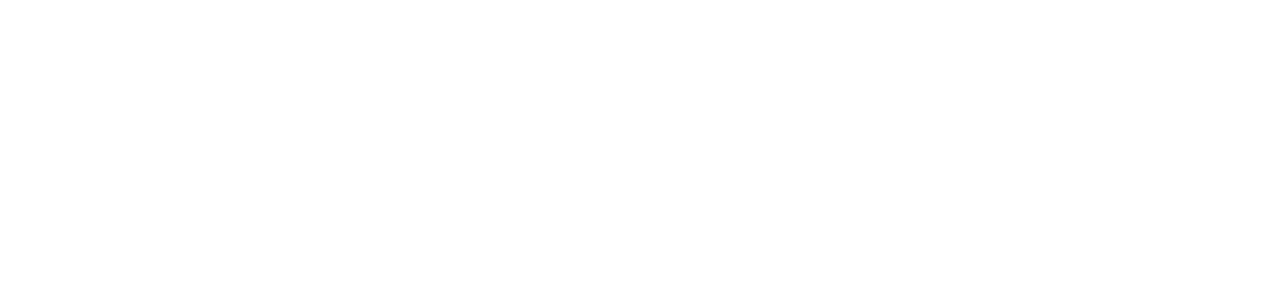
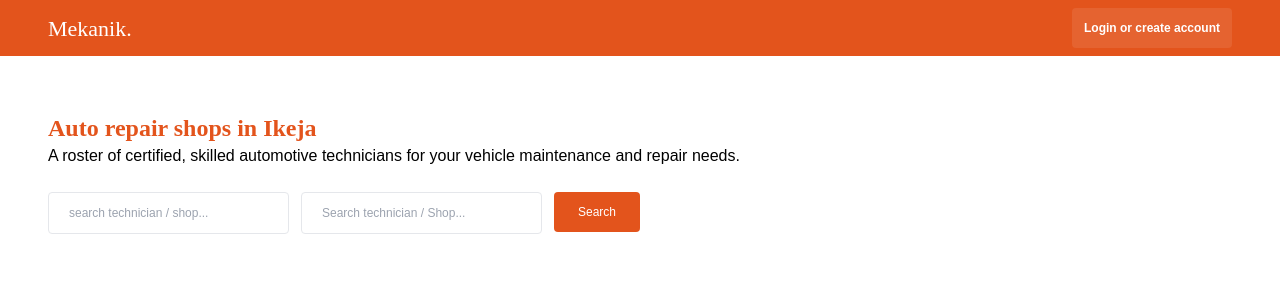
Before and after one commit to nhurudheen/Mekanik, a React (Create React App) app: page /repairShop in a window 1280 px wide. Before the commit this address had no page. Shown: the top 300 px of the page. Built offline with nearby package versions, Linux system fonts and the light colour scheme.

Commit message:
Inputfield Component

```diff
--- a/package.json
+++ b/package.json
@@ -6,10 +6,13 @@
     "@testing-library/jest-dom": "^5.17.0",
     "@testing-library/react": "^13.4.0",
     "@testing-library/user-event": "^13.5.0",
+    "postcss-flexbugs-fixes": "^5.0.2",
+    "postcss-normalize": "^10.0.1",
+    "postcss-preset-env": "^9.3.0",
     "react": "^18.2.0",
     "react-dom": "^18.2.0",
     "react-router-dom": "^6.21.0",
-    "react-scripts": "5.0.1",
+    "react-scripts": "^5.0.1",
     "web-vitals": "^2.1.4"
   },
   "scripts": {
--- a/src/App.js
+++ b/src/App.js
@@ -9,7 +9,7 @@
       <BrowserRouter>
       <Routes>
         <Route path='/' element={<LandingPage/>}/>
-        <Route path='/repair_shop' element={<RepairShop/>}/>
+        <Route path='/repairShop' element={<RepairShop/>}/>
       </Routes>
       </BrowserRouter>
     </div>
--- a/src/Components/button.js
+++ b/src/Components/button.js
@@ -2,7 +2,7 @@
 const Button = ({btnText, btnLink, btnTarget}) =>{
     return(
         <div>
-             <Link to={btnLink}  target={btnTarget}><button className="bg-mainOrange rounded px-5 py-3 md:px-6 md:py-4  text-white text-xs font-montserrat hover:scale-105">{btnText}</button></Link>
+             <Link to={btnLink}  target={btnTarget}><button className="bg-mainOrange rounded px-5 py-3 md:px-6  text-white text-xs font-montserrat hover:scale-105">{btnText}</button></Link>
         </div>
     )
 }
--- /dev/null
+++ b/src/Components/inputField.js
@@ -0,0 +1,9 @@
+const InputField = ({placeholder,inputType, inputName}) => {
+    return (
+    <div>
+        <input type={inputType} name={inputName} className="w-full rounded border border-[#FFFFFF8] text-offWhite text-xs px-5 py-3  focus:text-black focus:outline-none focus:border-[#00000050]" placeholder={placeholder} />
+    </div>
+    );
+}
+
+export default InputField;
--- a/src/Pages/landingPage.js
+++ b/src/Pages/landingPage.js
@@ -4,6 +4,7 @@
 import SpareParts from "../Components/spareParts";
 import CarBrand from "../Components/carBrand";
 import { Link } from "react-router-dom";
+import InputField from "../Components/inputField";
 const LandingPage = () => {
     document.title = "Home Page";
     return (
@@ -17,13 +18,15 @@
                             automotive experience. Find expert mechanics, just around the corner.</p>
 
                         <div className="py-3">
-                            <Button btnText={'Discover repair shops'} />
+                            <Button btnText={'Discover repair shops'}
+                                    btnLink={'/repairShop'}/>
                         </div>
                         <p className="font-montserrat text-sm font-semibold pb-4 pt-2">Or</p>
                         <p className="font-baskerVille text-base font-bold text-mainOrange">Track my car repair status</p>
 
-                        <div className="pt-4 flex gap-x-4">
-                            <input type="text" className="w-1/2 rounded border border-[#FFFFFF8] text-offWhite text-xs px-5 focus:text-black focus:outline-none focus:border-[#00000050]" placeholder="Enter a tracking ID..." />
+                        <div className="pt-4 flex gap-x-3 md:gap-x-4">
+                            <div className="w-1/2"><InputField placeholder={'Enter a tracking ID...'}
+                                                                inputType={'text'}/></div>
                             <Button btnText={'Track Repair'} />
                         </div>
                     </div>
@@ -39,16 +42,16 @@
                     </div>
 
                     <div className="grid grid-cols-2 md:grid-cols-5 pt-4 gap-4">
-                        <SpareParts partImage={"https://s3-alpha-sig.figma.com/img/c313/e718/efbe0a2c217f4fa281b8f0811804e4b3?Expires=1703462400&Signature=MxVGe7G2dQf5lwfR0i5a5yiDQ8IWPu1Da7yuk4bZWysygxbfxuLEPA~MHwHX9Ut3fESf9WQRFe-uabMR3bmAvUAAh9PepB21qazWJRYZ9~RqOMNuRcjfnOgVIkj16O56dyMYmDMyDeZJ3n5XUq~HCd5K8JYprcB1rQG9o6kTsSVMkrBJp38xEkuhtvYH8DT0APDO3DpYHoKFovFcFUtl0uU2~RhBojcd7qiZPYkbGqp1b-2TSPbuuo2c0M0cBwXMKPwJchdPreSXhiBZUyuNAjpvI7QC4mbo6eAYh39QInLq0IYhRslcr9hk0pIedGgDJxkMqwT7t3e-kXJ7zGaQXg__&Key-Pair-Id=APKAQ4GOSFWCVNEHN3O4"}
+                        <SpareParts partImage={"https://s3-alpha-sig.figma.com/img/c313/e718/efbe0a2c217f4fa281b8f0811804e4b3?Expires=1704672000&Signature=ZGa97glfmIgySOBy49vb3ASnsR4zxOnwC3KZngdvW7PVL4js8Gzh7QuWb1VBEojWQPzwJQye442xr7VUSGzKuyV8m9BrZ~pKW6YJibSSPi1Hx8TadFjx76n9bHWf1UEI6kW~L3cJAbF0VOE2JJ6J5hictjTYiWDzfO6CLwgb7zpXcfWjpSOVFTz1R8F8bIf9mexoX0BiP14ISsAbqtEgBWvzQS8t4ySM~kj1kiiQyNqbotIY1iQ0DL2mKNfDwS7LmBvttvzlIYJTAWYru1fuRdKa82GBwe-CUqTpDTceI54CDzpoG24hMqyQwog~3o~uOtzSyJ~WPt5zdprktZXY-Q__&Key-Pair-Id=APKAQ4GOSFWCVNEHN3O4"}
                             partName={"Engine"}
                             partLink={"#"} />
                         <SpareParts partImage={""}
                             partLink={"#"}
                             partName={"Kick starters"} />
-                        <SpareParts partImage={"https://s3-alpha-sig.figma.com/img/4d75/12e7/fc67d007d6a69c7fb8e5afd19712e389?Expires=1703462400&Signature=SCtgQykpf8Rz~Of8RzQB6YR3dpfiH8hGXerTYLIFDdYacPQ-ayDb0-Wk4TGqf9iuRAtbR7ScL33tSF9xSNv9CpeHKGl8o1jD~4qGuXz1GuUy8znTmGsfB6kuIyx0tWu8QpzC2XhMM9aowGy6GUn7-WBDNWxo1qiRQQ0g0gj2bDKOwIK~0YSfOLc80VNEg8dsH3VZoK8nqHMRdkcic2nNTnLH9nEwy08OAFW16~DnlovgNojBW3MBWqqU3w1z2dUVNmrPavNNbnKWrVXNHqkVg7rvn13EOeo9GXjQc7G8wTs~LL~UF-rw2WqSPS9xcY~yDKe79LNBlM0MlN9uKcYeKA__&Key-Pair-Id=APKAQ4GOSFWCVNEHN3O4"}
+                        <SpareParts partImage={"https://s3-alpha-sig.figma.com/img/4d75/12e7/fc67d007d6a69c7fb8e5afd19712e389?Expires=1704672000&Signature=EnNfsiZgBaRReqv943RTya4TG-x50q9AOTXW5tED3PL8Q1TEda9So8SLi-vCR3hQlyXIF1plluxC1X~5s8Ohxyh9hgcApy8jcZZ8MH9RhVLWIdBpztu8usF9EokGa7Ujnpa5QkIdDMG7jcSpqo5O0aE96nIop5vXBQrD9Fx~KyCaoS0ZTtvjZlfLPH~WqI1auD8gzg~-DcIo-hhP-xYLxnAJXo3OA3rGzkU6C37IWY3oYJsL2XIoTCxTS3Q26rkRaOpYWoppYeSQ~fuXBQmoCbpmUoO9xbDjbIQBtqdkFQji91Xfyi1ZvJf0eRZU8BTAOy2N-O8~RVveFaOCXboMew__&Key-Pair-Id=APKAQ4GOSFWCVNEHN3O4"}
                             partName={"Headlights"}
                             partLink={"#"} />
-                        <SpareParts partImage={"https://s3-alpha-sig.figma.com/img/3067/7283/f638f1dfea61ae79b95abb896da417e9?Expires=1703462400&Signature=K93fy-dUBckKjEYoYmLpFGIS6jxWLGpLKd1e1qXsj4Bcs~vIzzKQUmh~0Whe-YsaDuMDtDnhnjPFVO71XevFYhzEcZaC8sh0BlHRidcXVGZSLGxQ1g2~nVLH3Mewk~SlFNYqxd-LT8o~EWUjuwvulGTaOcc9xX2FcpGkNl6oZk5~y4NYWYVmqfc5QrcS2dQCIKAdeoNQTbSTEESCEko3vmjt-VxLEJ4bX-mYoncTu74NTIwup7cBEkS8vIj9tOjP0dIE2-vK08kpi95wbBjHWPFsrhFGg25WKsPWyOdNAG8WQ1-jyYhMcylwQHsV9JVi45A3vY7m-rvg7urH0l4qEg__&Key-Pair-Id=APKAQ4GOSFWCVNEHN3O4"}
+                        <SpareParts partImage={"https://s3-alpha-sig.figma.com/img/3067/7283/f638f1dfea61ae79b95abb896da417e9?Expires=1704672000&Signature=Ppv5yASFwxLyzNrFf3as9XL5YvGFJ1L61MRLimh5ht-b0j134ooewYu8Wc4~sXDaFHX9ZjhRvbEG8cGWPZZKlevWY8Y6qCZrPLG1P-yUM54A7rUbmszx4oU7SPSXhj1wlTglLhR-Hd31tRmxNUoTWCJVK3xzPF-2J5ChWoKNTGf97iFcx8-5ENQW7wP0Nom5iw2Y4IMpGDXdjrHjDN8wbzYt7sO8XG8F1kCqYBI9JlNiPW8c89i0wXGYmHFLi8nK7wytQA2dpz8XsQXRhrBWOo-luyAuTqKXw~6qGjuyg49JWPL~fb5BzP-Umw5sV4xnl7B5nw1yluk1M0JYUgb6xw__&Key-Pair-Id=APKAQ4GOSFWCVNEHN3O4"}
                             partName={"Mirrors"}
                             partLink={"#"} />
                         <SpareParts partImage={""}
@@ -57,10 +60,10 @@
                         <SpareParts partImage={""}
                             partName={"Break Pads"}
                             partLink={"#"} />
-                        <SpareParts partImage={"https://s3-alpha-sig.figma.com/img/9c64/796d/8c990488db1cf4fbb9320a10792be611?Expires=1703462400&Signature=bBOEhH2Wg5C4Jt5mH9lu7rQwI46b89c-M1eK1k0yab1ET4DpKqbYhjpPrDa32lCno0O4~PLg~w5iobj6u0Mw4ysqyUWuFRsDs1CmNj7Wj8D57V-PQ43VqR4eXHpQXMISS2xM~b1vuehk4y7FeLI~GrvLqQ9mIuGfCLVNZtWtNSZD2vIG6k0-sNPO8TbD9OdEb4n5U47iP8CwAj5VCfZcVG7ehpz9A70DXZtg5Ald2uK2xOaOrt-KcUwMWE07i4mujDOocPBL2qupSmpMerP4sHs8vax38dBnIH0RjI-J-gRpMxqiUqw2PgEDjUzqt0zem9Bfw8PSLZr-aSwmFYyv9Q__&Key-Pair-Id=APKAQ4GOSFWCVNEHN3O4"}
+                        <SpareParts partImage={"https://s3-alpha-sig.figma.com/img/9c64/796d/8c990488db1cf4fbb9320a10792be611?Expires=1704672000&Signature=GpW9714MKMZHSWBURXgl-6mcZTvUdDZ8JXKy7IyaItnOt3sEmfRdK3FWClzw9i8pERKC17QKVmfkPE8JFC7xPOVk8UJyMnJ2TBF~8j5Bx3XDYdpHHD9y6jw9Kyh-W-7AwDNiVvQEBgwJMXOSsct4m0wAHcAkM5D1J32YF~7RImlJe40jiIdmmrw8d~8xWZByJIXfeoynBeMD4zFCde-bPt4UgRtYergfg3ipRg9LwWzhTq9GFdCqUwHDGT~XmcQL1SrbQcyjvCZ2l-l01~vUE3BqE2ZPsgNKhNKHmC9pTfiXBKVEsu6Pidnui~4Vfk3w6yILmVOJxwfm3ldkvddBng__&Key-Pair-Id=APKAQ4GOSFWCVNEHN3O4"}
                             partName={"Batteries"}
                             partLink={"#"} />
-                        <SpareParts partImage={"https://s3-alpha-sig.figma.com/img/db17/8e18/918082b75af45fe1c57ffa8e772d91ab?Expires=1703462400&Signature=kZBVXVO49tB5X7GU8KQ3RCDjLlCgoXGAdwJBNihcEe1k~SErDcHl-UmvCfJcfOFVslglnHYZhGyMSaV~NGQLUMGKZX4DJsQLOd6mMdELDXlR6uG8pZXpBOWcUfpuv54i9h9i7IwClSfh1INcBv9kn4-jIJW4~KGwLOTs3KxnrvaPSpu7kVBIUPlGhfDC2NEZfPq3~hY8yL~K7Cqd4i09TuLORmGz-QUAtjm67ltxt7TAa5Xf1Me3sabUoWpM-02HNoaazFENoGfsCzoYfnvDk8XKiIyacjps3wtg70Kw1adoak32kmNzgfqH9q68BbfGbMIC4HqBQiFzrro-Mt9L8A__&Key-Pair-Id=APKAQ4GOSFWCVNEHN3O4"}
+                        <SpareParts partImage={"https://s3-alpha-sig.figma.com/img/db17/8e18/918082b75af45fe1c57ffa8e772d91ab?Expires=1704672000&Signature=FjbX3NUKdromzkBUs7FPgkQZqIp9qYNP1k5pO76vrmVZvvBxZclfCscHitx7HKxe-Rur9bk3THDaWPRGr95pLgbEBI083T3l6TxJwwp1QKV1nJW5g4MgUWyQ5t3P5CD-rgJdZLm7SpRP8naZjsst1VYzwVYQh2AkRifIn1UWrwUCd8RngqHYGN4oegbHbS8ZJpBu1DelvANCJtbv8RKar-Rzy8PJ9s5eq-mLof4-kdm7W2TyKe72yKZezsTvtlxwvnPb0zkaF2SDSCWzMdV8inr2hsSO4cksbMEDieUfjkCUwPZ7ZMCjvdAQ5-K5GmI9UNJQBCbGVNzG2KlGvEWO9A__&Key-Pair-Id=APKAQ4GOSFWCVNEHN3O4"}
                             partName={"Tyres and Rims"} />
                         <SpareParts partImage={""}
                             partName={"Exhausts"}
--- a/src/Pages/repairShop.js
+++ b/src/Pages/repairShop.js
@@ -1,12 +1,31 @@
+import Button from "../Components/button";
 import Header from "../Components/header";
+import InputField from "../Components/inputField";
 
-const RepairShop = ()=>{
-    document.title= "Repair Shops";
- return(
-    <div>
-        <Header/>
-        <p>This is my repair shop page</p>
-    </div>
- )
+const RepairShop = () => {
+    document.title = "Repair Shops";
+    return (
+        <div>
+            <Header />
+            <div className="px-6 md:px-12 my-10 md:my-14">
+                <p className="font-baskerVille text-mainOrange font-bold text-xl md:text-2xl">Auto repair shops in Ikeja</p>
+                <p className="text-justify text-sm md:text-base font-medium">A roster of certified, skilled automotive technicians for your vehicle maintenance and repair needs.</p>
+
+                <div className="grid md:grid-cols-2">
+                    <div className="md:flex gap-3 pt-6">
+                        <div className="md:w-1/2">
+                            <InputField inputType={'text'}
+                                        placeholder={'search technician / shop...'} />
+                        </div>
+                        <div className="md:w-1/2 my-3 md:my-0">
+                             <InputField inputType={'text'}
+                                         placeholder={'Search technician / Shop...'} />
+                        </div>
+                        <Button btnText={'Search'} />
+                    </div>
+                </div>
+            </div>
+        </div>
+    )
 }
 export default RepairShop;
```
Also changed, not shown: 1 other file (tests, documents, lock files or other folders).
